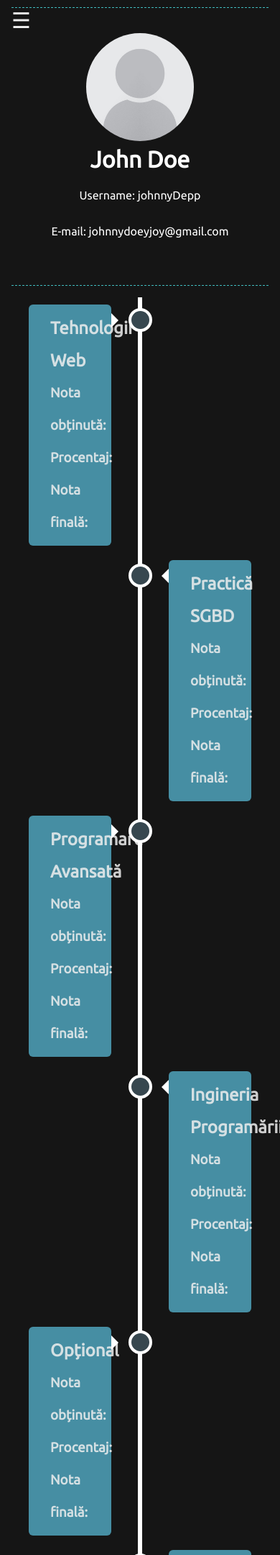
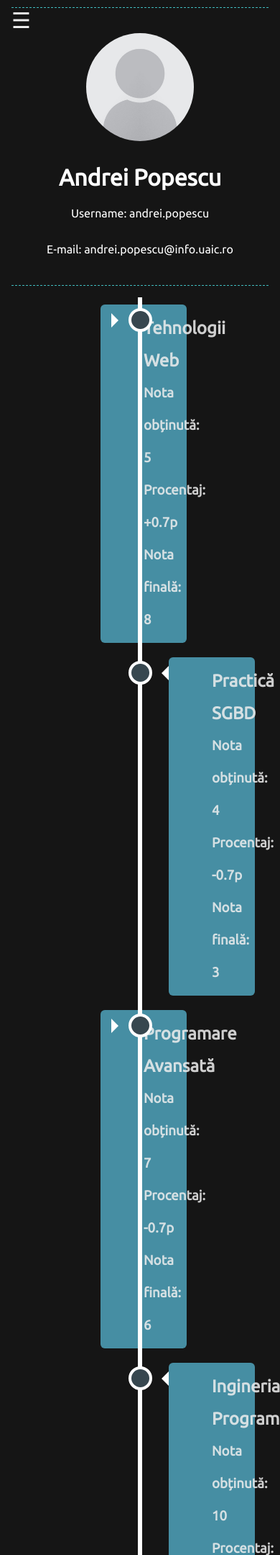
Before and after one commit to stefanamurarasu/ProGnosiX, a PHP site: page /app/views/profile.view.html in a window 390 px wide; the page is wider, and only the part inside the window is pictured. Shown: the part 143-2303 px from the top of that part at 72% size. Run offline with PHP 8.4, Linux system fonts and the light colour scheme.

Commit message:
responsive design

```diff
--- a/app/views/profile.view.html
+++ b/app/views/profile.view.html
@@ -28,12 +28,12 @@
 
     <div id="navMenu" class="sidenav">
         <a href="javascript:void(0)" class="closebtn" onclick="toggleNav()">&times;</a>
-        <a href="TW.html">Tehnologii Web</a>
-        <a href="PSGBD.html">PSGBD</a>
-        <a href="PA.html">Programare Avansată</a>
-        <a href="IP.html">Ingineria Programării</a>
-        <a href="Optional.html">Opțional 2</a>
-        <a href="Engleza.html">Limba Engleză</a>
+        <a href="./first_course.view.html">Tehnologii Web</a>
+        <a href="./second_course.view.html">PSGBD</a>
+        <a href="./third_course.view.html">Programare Avansată</a>
+        <a href="./fourth_course.view.html">Ingineria Programării</a>
+        <a href="./fifth_course.view.html">Opțional 2</a>
+        <a href="./sixth_course.view.html">Limba Engleză</a>
     </div>
 
     <div id="content" class="pgx-content">
@@ -45,9 +45,9 @@
                     <img src="../../public/images/user.jpg" alt="User Image">
                 </div>
                 <div class="details">
-                    <h1>John Doe</h1>
-                    <p>Username: johnnyDepp</p>
-                    <p>E-mail: johnnydoeyjoy@gmail.com</p>
+                    <h1>Andrei Popescu</h1>
+                    <p>Username: andrei.popescu</p>
+                    <p>E-mail: andrei.popescu@info.uaic.ro</p>
             </div>
         </span>
         <hr class="hr-dashed">
@@ -57,55 +57,55 @@
         <div class="name left">
             <div class="content">
                 <h2>Tehnologii Web</h2>
-                <h3>Nota obținută: </h3>
-                <h3>Procentaj: </h3>
-                <h3>Nota finală: </h3>
+                <h3>Nota obținută: 5</h3>
+                <h3>Procentaj: +0.7p</h3>
+                <h3>Nota finală: 8</h3>
             </div>
         </div>
         <div class="name right">
             <div class="content">
                 <h2>Practică SGBD</h2>
-                <h3>Nota obținută: </h3>
-                <h3>Procentaj: </h3>
-                <h3>Nota finală: </h3>
+                <h3>Nota obținută: 4</h3>
+                <h3>Procentaj: -0.7p</h3>
+                <h3>Nota finală: 3</h3>
             </div>
         </div>
         <div class="name left">
             <div class="content">
                 <h2>Programare Avansată</h2>
-                <h3>Nota obținută: </h3>
-                <h3>Procentaj: </h3>
-                <h3>Nota finală: </h3>
+                <h3>Nota obținută: 7</h3>
+                <h3>Procentaj: -0.7p</h3>
+                <h3>Nota finală: 6</h3>
             </div>
         </div>
         <div class="name right">
             <div class="content">
                 <h2>Ingineria Programării</h2>
-                <h3>Nota obținută: </h3>
-                <h3>Procentaj: </h3>
-                <h3>Nota finală: </h3>
+                <h3>Nota obținută: 10</h3>
+                <h3>Procentaj: -0.7p</h3>
+                <h3>Nota finală: 9</h3>
             </div>
         </div>
         <div class="name left">
             <div class="content">
                 <h2>Opțional</h2>
-                <h3>Nota obținută: </h3>
-                <h3>Procentaj: </h3>
-                <h3>Nota finală: </h3>
+                <h3>Nota obținută: 6</h3>
+                <h3>Procentaj: +0.7p</h3>
+                <h3>Nota finală: 7</h3>
             </div>
         </div>
         <div class="name right">
             <div class="content">
                 <h2>Engleză</h2>
-                <h3>Nota obținută: </h3>
-                <h3>Procentaj: </h3>
-                <h3>Nota finală: </h3>
+                <h3>Nota obținută: 5</h3>
+                <h3>Procentaj: -0.7p</h3>
+                <h3>Nota finală: 4</h3>
             </div>
         </div>
     </div>
 
     <footer class="footer" id="footer">
-        &copy; Copyright ProGnosiX Team 2018
+        &copy; ProGnosiX Team 2018
     </footer>
 
     <script src="../../public/sidemenu.js"></script>
--- a/public/profile.css
+++ b/public/profile.css
@@ -16,6 +16,7 @@
 }
 
 .details{
+    padding: 25px;
     color: #fff;
     height: 200px;
     line-height: 50px;;
@@ -43,12 +44,22 @@
 }
 
 .name {
-    padding: 10px 40px;
     position: relative;
     background-color: inherit;
     width: 50%;
 }
 
+div.name.left {
+    padding: 10px 40px 10px 140px;
+}
+
+div.name.right {
+    padding: 10px 140px 10px 40px;
+}
+
+div.name.left .content, div.name.right .content {
+    padding: 10px 60px;
+}
 
 .name::after {
     content: '';
@@ -102,10 +113,183 @@
 }
 
 .content {
-    padding: 10px 30px;
+    padding: 10px 0px;
     background-color: #5bc0deb5;
     position: relative;
     border-radius: 6px;
     line-height: 45px;
     color:#efefefd9;
+    /* text-align: center; */
 }
+
+#demo {
+    font-size: 28px;
+}
+
+/* Galaxy S5 */
+@media (width: 360px) and (height: 640px){
+    .logo {
+        text-align: center;
+    }
+    .header-right {
+        margin-top: 0;
+        float: none;
+        padding: 2% 16% 0% 16%;
+    }
+    h1 {
+        font-size: 20px;
+    }
+
+    h2 {
+        font-size: 15px;
+    }
+    .details {
+        line-height: 1.8;
+    }
+    .content {
+        line-height: 1.2;
+        font-size: 10px;
+    }
+    div.name.left {
+        padding: 10px 30px 10px 15px;
+    }
+
+    div.name.left .content, div.name.right .content {
+        padding: 10px 20px;
+    }
+
+    div.name.right {
+        padding: 10px 15px 10px 30px;
+    }
+    .left::before {
+        right: 20px;
+    }
+    .right::before {
+        left: 20px;
+    }
+
+}
+
+/* iPhone 5/SE */
+@media (width: 320px) and (height: 568px){
+    .logo {
+        text-align: center;
+    }
+    .header-right {
+        margin-top: 0;
+        float: none;
+        padding: 2% 10% 0% 15%;
+    }
+    h1 {
+        font-size: 20px;
+    }
+
+    h2 {
+        font-size: 15px;
+    }
+    .details {
+        line-height: 1.8;
+    }
+    .content {
+        line-height: 1.2;
+        font-size: 10px;
+    }
+    div.name.left {
+        padding: 10px 30px 10px 15px;
+    }
+
+    div.name.left .content, div.name.right .content {
+        padding: 10px 5px;
+    }
+
+    div.name.right {
+        padding: 10px 15px 10px 30px;
+    }
+    .left::before {
+        right: 20px;
+    }
+    .right::before {
+        left: 20px;
+    }
+}
+
+/* iPhone 6/7/8, iPhone 6/7/8 Plus and iPhoneX*/
+@media (min-width: 375px) and (max-width: 414px) and (min-height: 667px) and (max-height:812px){
+    .logo {
+        text-align: center;
+    }
+
+    .header {
+        padding: 5px;
+    }
+    .header-right {
+        margin-top: 0;
+        float: none;
+        padding: 2% 15% 0% 20%;
+    }
+    h1 {
+        font-size: 20px;
+    }
+
+    h2 {
+        font-size: 15px;
+    }
+    .details {
+        line-height: 1.8;
+    }
+    .content {
+        line-height: 1.2;
+        font-size: 10px;
+    }
+    div.name.left {
+        padding: 10px 30px 10px 15px;
+    }
+
+    div.name.left .content, div.name.right .content {
+        padding: 10px 15px;
+    }
+
+    div.name.right {
+        padding: 10px 15px 10px 30px;
+    }
+    .left::before {
+        right: 20px;
+    }
+    .right::before {
+        left: 20px;
+    }
+}
+
+/* iPhone X*/
+@media (width: 768px) and (height: 1024px){
+    .logo {
+        text-align: center;
+    }
+
+    .header {
+        padding: 5px;
+    }
+    .header-right {
+        margin-top: 0;
+        float: right;
+        padding-top:2%;
+    }
+    .details {
+        line-height: 2;
+    }
+    .content {
+        line-height: 1.5;
+        font-size: 15px;
+    }
+
+    div.name.left .content, div.name.right .content {
+        padding: 10px 15px;
+    }
+    .left::before {
+        right: 20px;
+    }
+    .right::before {
+        left: 20px;
+    }
+
+}
```
